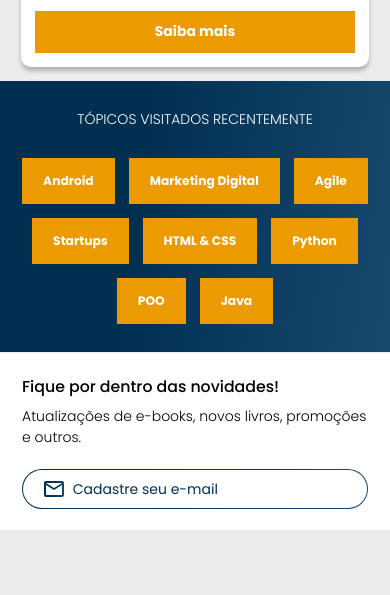
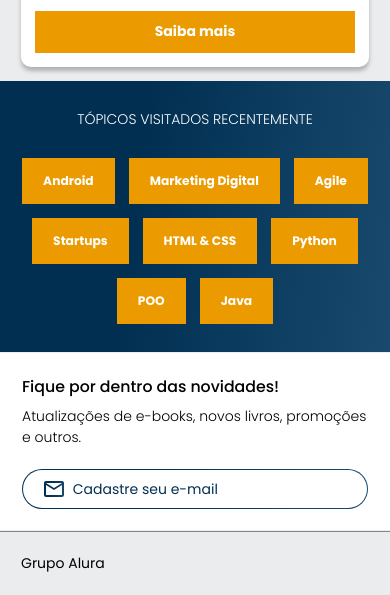
Before and after one commit to viniciusbecaletinsc/alurabooks, a plain HTML site: page index.html in a window 390 px wide. Shown: the part 2059-2654 px from the top of the page. Before the commit the page ends 2590 px from the top, so only its background shows below. Drawn offline with nearby package versions, Linux system fonts and the light colour scheme.

Commit message:
feat: add mobile footer

```diff
--- /dev/null
+++ b/css/footer.css
@@ -0,0 +1,7 @@
+.footer {
+  border-top: 1px solid var(--gray);
+}
+
+.footer .container {
+  padding: 1.5rem;
+}
--- a/css/style.css
+++ b/css/style.css
@@ -5,3 +5,4 @@
 @import url("card.css");
 @import url("topics.css");
 @import url("news.css");
+@import url("footer.css");
--- a/index.html
+++ b/index.html
@@ -231,7 +231,9 @@
   </section>
 
   <footer class="footer">
-
+    <div class="container">
+      <p>Grupo Alura</p>
+    </div>
   </footer>
 
   <script src="https://cdn.jsdelivr.net/npm/swiper@11/swiper-bundle.min.js"></script>
```
